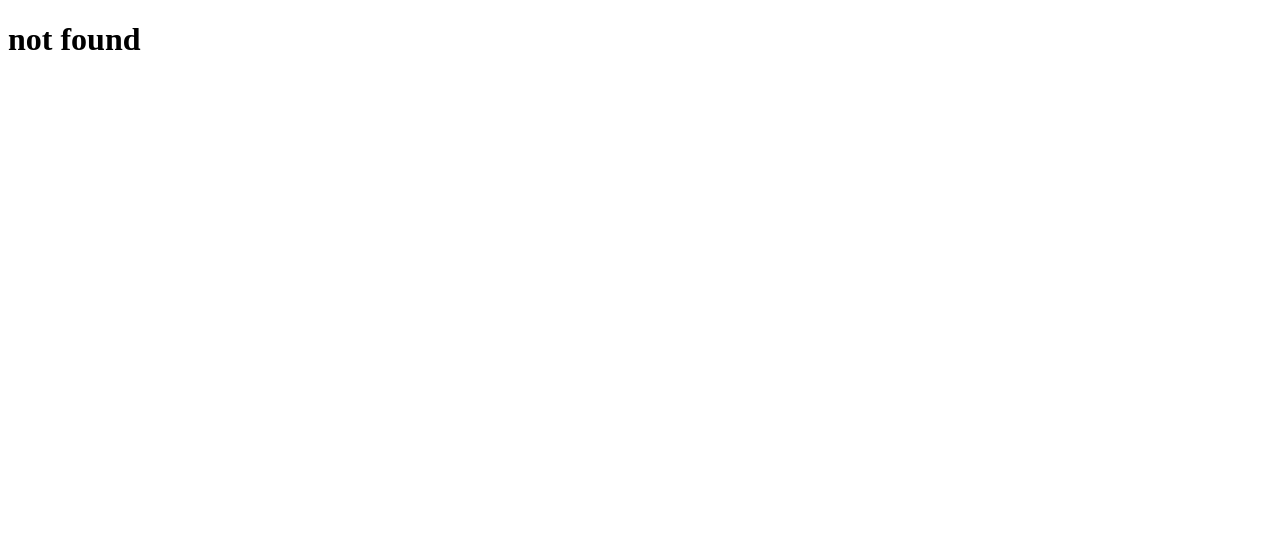
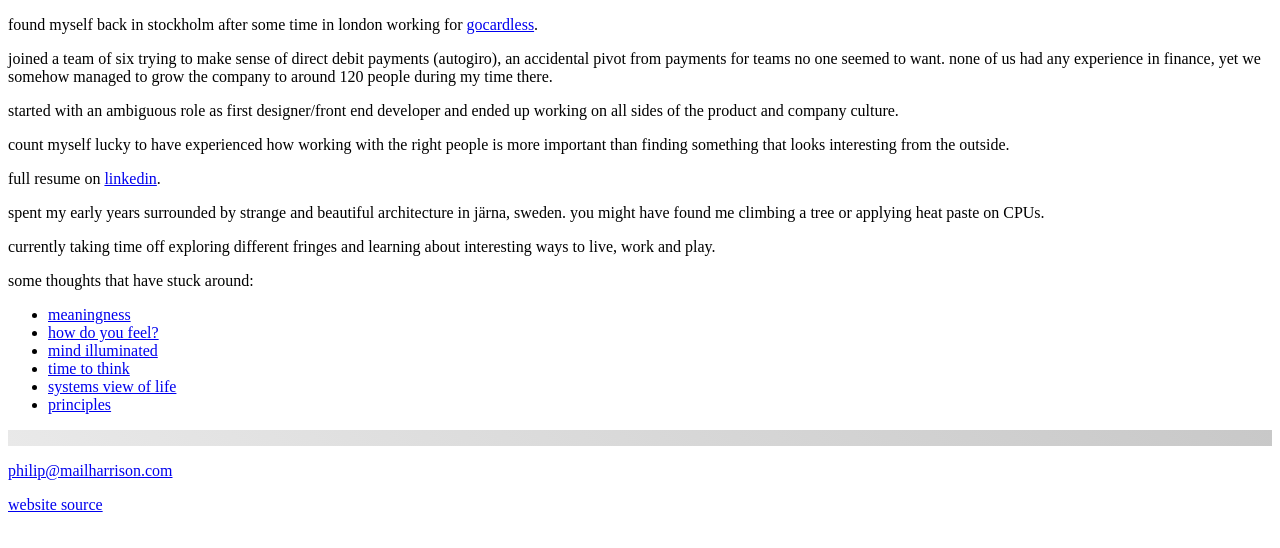
Before and after one commit to fossabot/feelep.xyz, a Gatsby site: page /about in a window 1280 px wide. Before the commit this address had no page. Built offline with nearby package versions, Linux system fonts and the light colour scheme; Gatsby itself is replaced by a stand-in of ours.

Commit message:
Add about page

```diff
--- /dev/null
+++ b/src/components/divider.js
@@ -0,0 +1,12 @@
+import React from 'react'
+
+const divider = {
+  height: '1rem',
+  background: 'rgb(200, 200, 200)',
+  background: 'linear-gradient(45deg, rgb(233, 233, 233), rgb(200, 200, 200))',
+  margin: '1rem 0',
+};
+
+export const Divider = ({ children }) => (
+  <div style={divider} />
+)
--- /dev/null
+++ b/src/constants.js
@@ -0,0 +1 @@
+export const CONTACT_EMAIL = 'philip@mailharrison.com';
--- a/src/layouts/index.css
+++ b/src/layouts/index.css
@@ -28,26 +28,16 @@ body > * {
   position: absolute;
 }
 
-.pageContainer {
-  max-width: 500px;
-  padding: 0.8rem 1.5rem;
+h1 {
+  font-weight: 400;
+  font-size: 1.7rem;
+  margin-top: 0.6rem;
+  margin-bottom: 0.6rem;
 }
 
-.heroTitle {
-  font-weight: 400;
-  font-size: 1.7rem;
-  margin-top: 0.8rem;
-  margin-bottom: 0.8rem;
-}
-
-.footer {
+p, ul {
   font-weight: 400;
   font-size: 1rem;
-  margin-top: 0.8rem;
-  margin-bottom: 0.8rem;
+  margin-top: 0.4rem;
+  margin-bottom: 0.4rem;
 }
-
-.footer__link {
-  margin-bottom: 0.5rem;
-  align-items: start;
-}
--- /dev/null
+++ b/src/pages/about.js
@@ -0,0 +1,61 @@
+import React from 'react'
+
+import {Divider} from '../components/divider';
+
+import {CONTACT_EMAIL} from '../constants'
+
+const AboutPage = () => (
+  <div>
+    <p>
+      found myself back in stockholm after some time in london working
+      for <a href="https://gocardless.com/about/">gocardless</a>.
+    </p>
+    <p>
+      joined a team of six trying to make sense of direct debit payments (autogiro),
+      an accidental pivot from payments for teams no one seemed to want.
+      none of us had any experience in finance, yet we somehow managed
+      to grow the company to around 120 people during my time there.
+    </p>
+    <p>
+      started with an ambiguous role as first designer/front end developer
+      and ended up working on all sides of the product and company culture.
+    </p>
+    <p>
+      count myself lucky to have experienced how working with the right
+      people is more important than finding something that looks
+      interesting from the outside.
+    </p>
+    <p>
+      full resume on <a href="https://www.linkedin.com/in/feelepxyz/">linkedin</a>.
+    </p>
+    <p>
+      spent my early years surrounded by strange and beautiful architecture
+      in järna, sweden. you might have found me climbing a tree or applying
+      heat paste on CPUs.
+    </p>
+    <p>
+      currently taking time off exploring different fringes
+      and learning about interesting ways to live,
+      work and play.
+    </p>
+
+    <p>some thoughts that have stuck around:</p>
+    <ul>
+      <li><a href="https://meaningness.com/">meaningness</a></li>
+      <li><a href="https://www.goodreads.com/book/show/21981628-how-do-you-feel">how do you feel?</a></li>
+      <li><a href="https://www.goodreads.com/book/show/25942786-the-mind-illuminated">mind illuminated</a></li>
+      <li><a href="https://www.goodreads.com/book/show/1020273.Time_to_Think">time to think</a></li>
+      <li><a href="https://www.goodreads.com/book/show/18554985-the-systems-view-of-life">systems view of life</a></li>
+      <li><a href="https://www.goodreads.com/book/show/12935037-principles">principles</a></li>
+    </ul>
+    <Divider />
+    <p>
+      <a href={`mailto:${CONTACT_EMAIL}`}>{CONTACT_EMAIL}</a>
+    </p>
+    <p>
+      <a href="https://github.com/feelepxyz/feelep.xyz">website source</a>
+    </p>
+  </div>
+)
+
+export default AboutPage
```
Also changed, not shown: src/layouts/index.js (+6 -1 lines), src/pages/index.js (+17 -28 lines).
